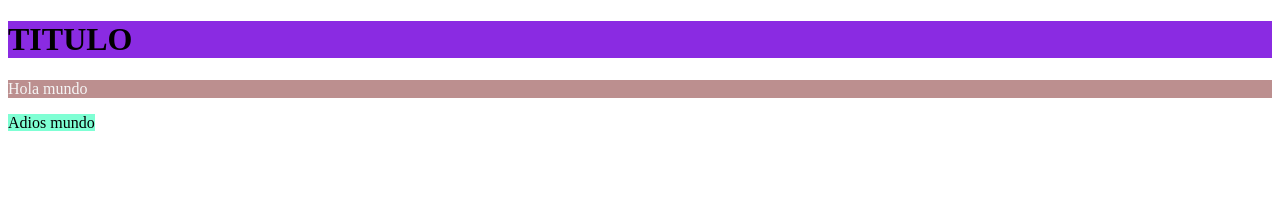
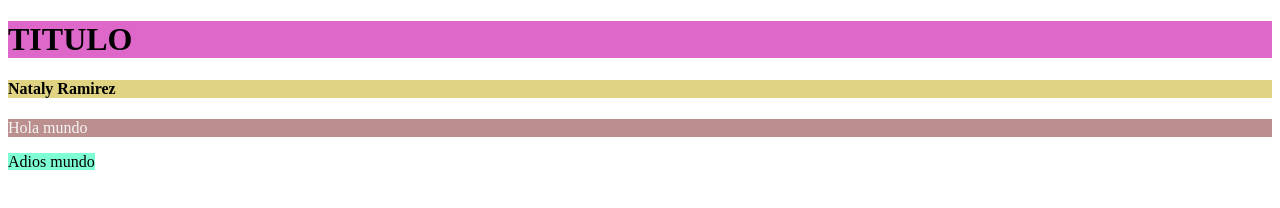
Before and after one commit to la39pato/TecuWeb, a plain HTML site: page index.html in a window 1280 px wide. Drawn offline with Linux system fonts and the light colour scheme.

Commit message:
ingresar el nombre

```diff
--- a/index.html
+++ b/index.html
@@ -6,7 +6,8 @@
     <title>Document</title>
 </head>
 <body>
-    <h1 style="background-color: blueviolet;">TITULO</h1>
+    <h1 style="background-color: rgb(222, 103, 202); ">TITULO</h1>
+    <h4 style="background-color: #e0d482; ">Nataly Ramirez</h4>
     <p style="background-color: rosybrown; color: whitesmoke;">Hola mundo</p>
     <span style="background-color: aquamarine;">Adios mundo</span>
 </body>
```
